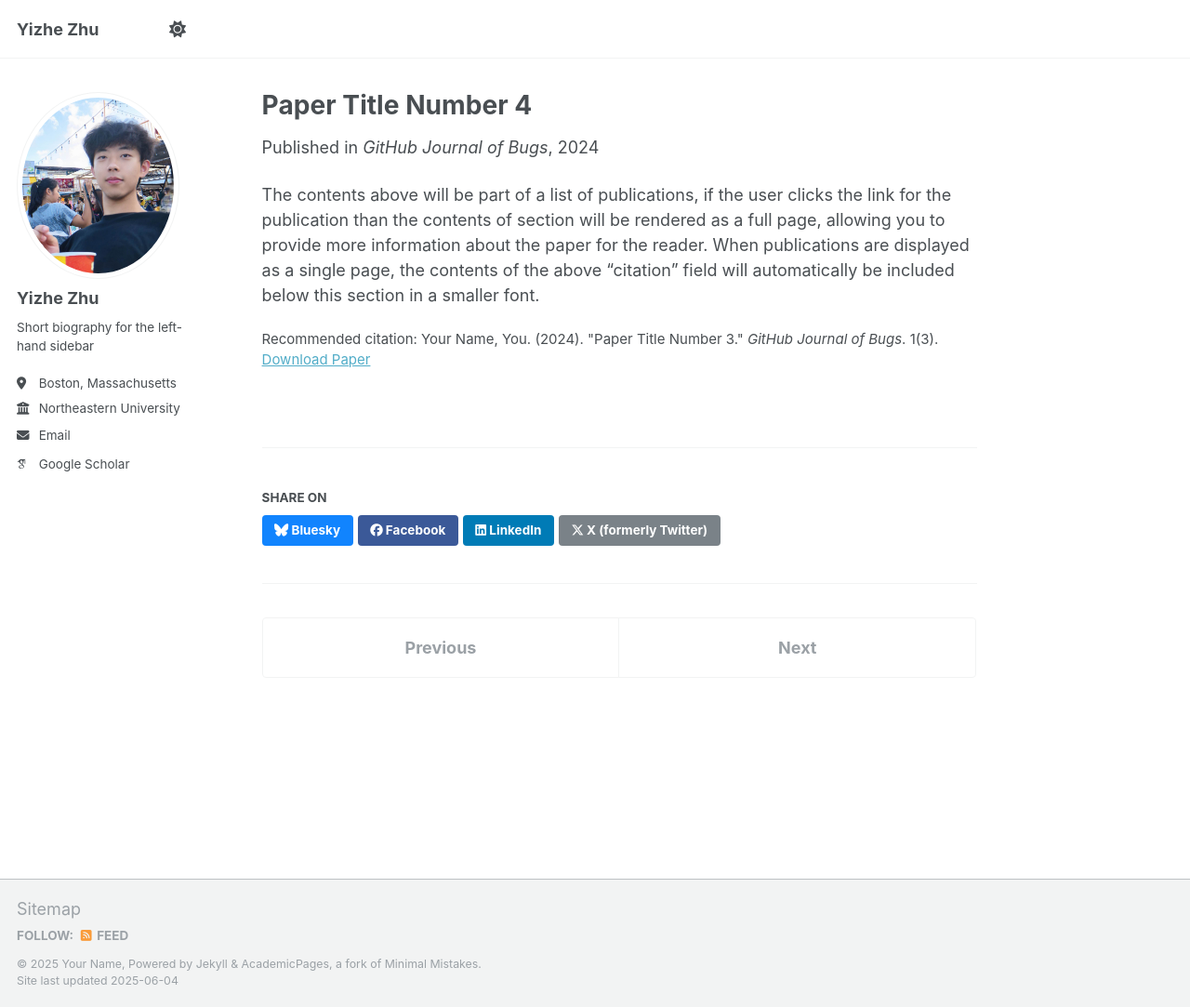
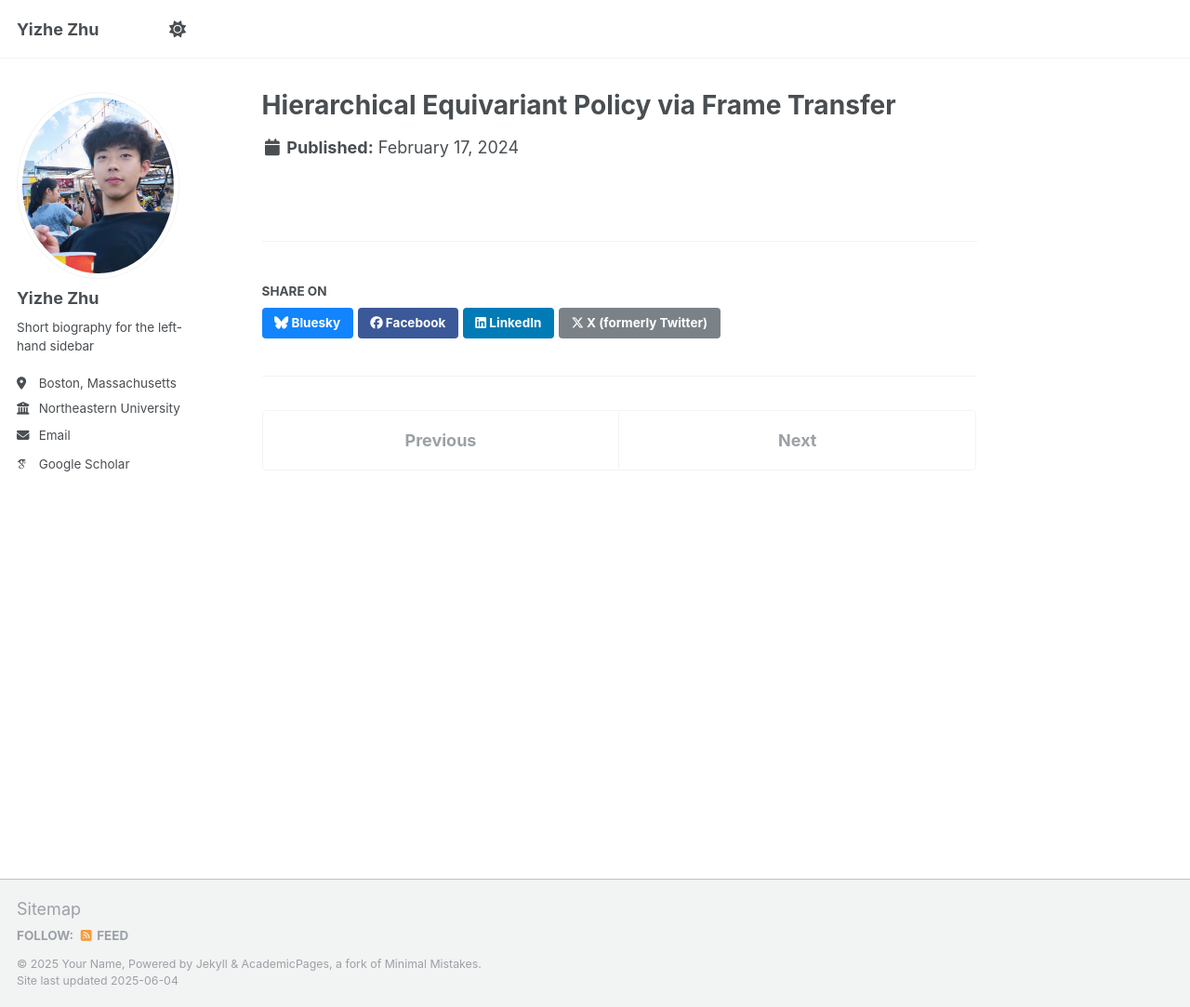
Before and after one commit to evenjohnyz/evenjohnyz.github.io, a Jekyll site: the page built from _publications/2024-02-17-paper-title-number-4.md, in a window 1280 px wide and 1083 px high. Shown: the whole window at 93% size. Built offline with Jekyll 4.4.1, drawn with Linux system fonts in a browser that asks for light colours; some web fonts are replaced.

Commit message:
Update 2024-02-17-paper-title-number-4.md

```diff
--- a/_publications/2024-02-17-paper-title-number-4.md
+++ b/_publications/2024-02-17-paper-title-number-4.md
@@ -1,13 +1,8 @@
 ---
-title: "Paper Title Number 4"
-collection: publications
-category: conferences
-permalink: /publication/2024-02-17-paper-title-number-4
-excerpt: 'This paper is about fixing template issue #693.'
-date: 2024-02-17
-venue: 'GitHub Journal of Bugs'
-paperurl: 'http://academicpages.github.io/files/paper3.pdf'
-citation: 'Your Name, You. (2024). &quot;Paper Title Number 3.&quot; <i>GitHub Journal of Bugs</i>. 1(3).'
+title: "Hierarchical Equivariant Policy via Frame Transfer"
+authors: "Haibo Zhao*, Dian Wang*, Yizhe Zhu, Xupeng Zhu, Owen Howell, Linfeng Zhao, ..."
+conference: "ICML 2025"
+pdf: "/files/paper2.pdf"
+image: "/images/publications/paper2.png"
+description: "A hierarchical framework for equivariant policy learning."
 ---
-
-The contents above will be part of a list of publications, if the user clicks the link for the publication than the contents of section will be rendered as a full page, allowing you to provide more information about the paper for the reader. When publications are displayed as a single page, the contents of the above "citation" field will automatically be included below this section in a smaller font.
```
